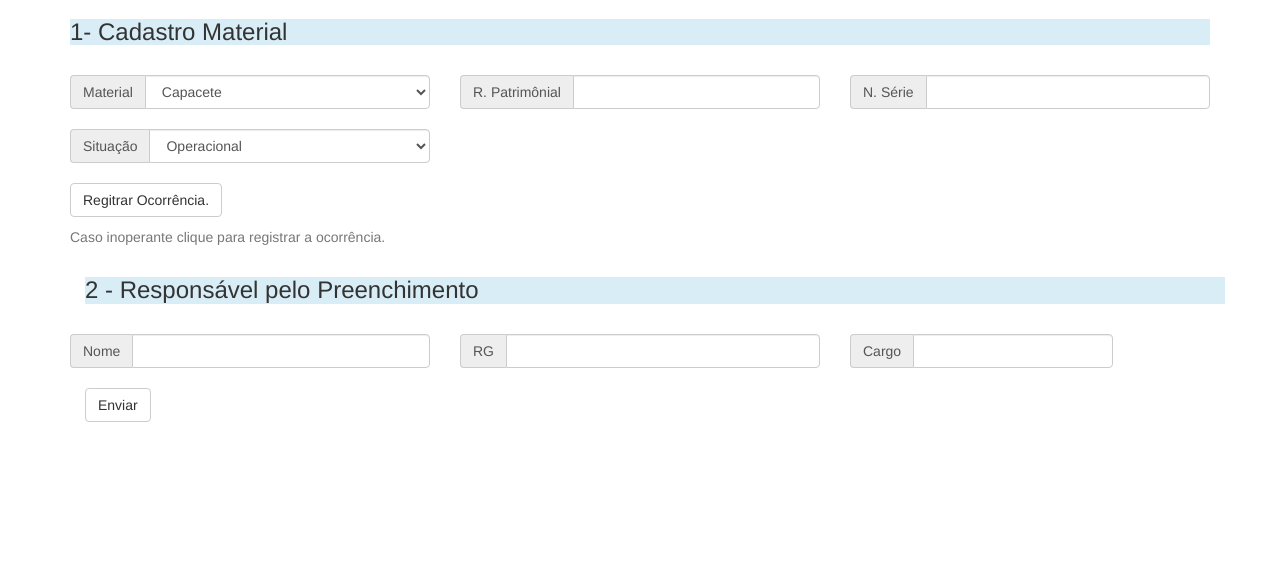
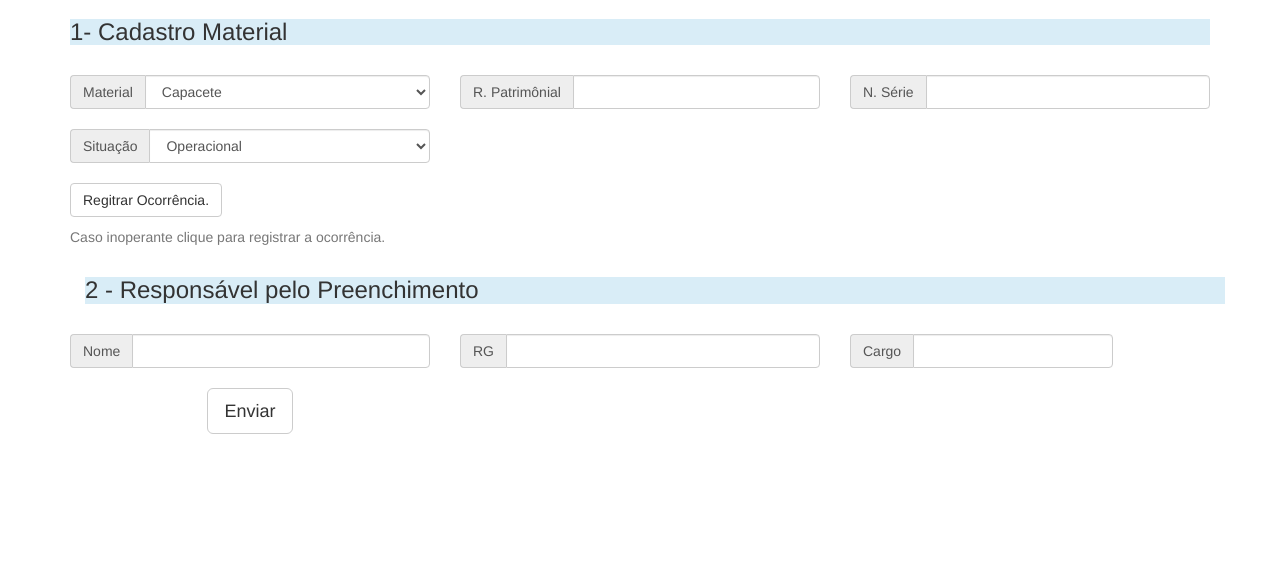
Before and after one commit to cop-bm4/controle-estoque-php, a PHP site: page /cadastronovo.php in a window 1280 px wide. Shown: the part 136-711 px from the top of the page. Run offline with PHP 8.4, Linux system fonts and the light colour scheme; some libraries are stand-ins or nearby versions.

Commit message:
botao enviar

```diff
--- a/cadastronovo.php
+++ b/cadastronovo.php
@@ -170,10 +170,11 @@
     </div>
 
     <br>
-    <div class="col-lg-8">
-   <button type="submit" class="btn btn-default">Enviar</button>
+    <div class="row">
+    <div class="col-lg-4" align="center">
+   <button type="submit" class="btn btn-default btn-lg">Enviar</button>
     </div>
-
+   </div>
    </div>
 </form>
 
```
